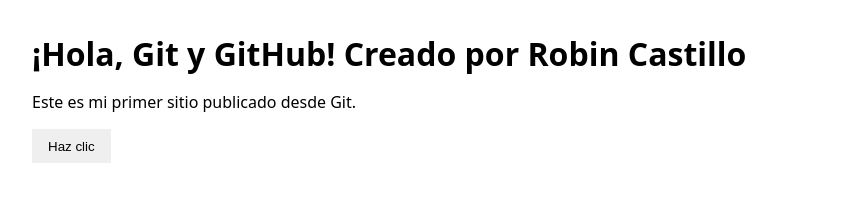
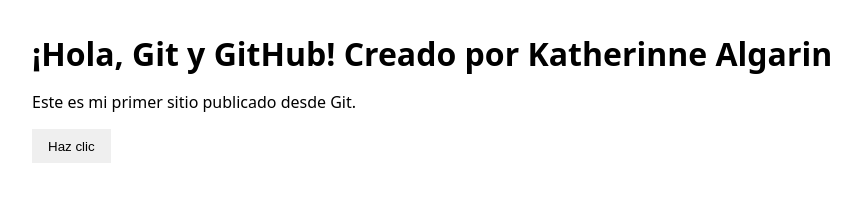
Before and after one commit to KatherinneAlgarin/mi-web, a plain HTML site: page index.html in a window 1280 px wide. Shown: the whole page, without its empty margins (0-861 px from the left). Drawn offline with Linux system fonts and the light colour scheme.

Commit message:
Cambia titulo y añade interacción al botón

```diff
--- a/index.html
+++ b/index.html
@@ -8,7 +8,7 @@
 </head>
 <body>
  <header>
- <h1>¡Hola, Git y GitHub! Creado por Robin Castillo</h1>
+ <h1>¡Hola, Git y GitHub! Creado por Katherinne Algarin</h1>
  </header>
  <main>
  <p>Este es mi primer sitio publicado desde Git.</p>
```
